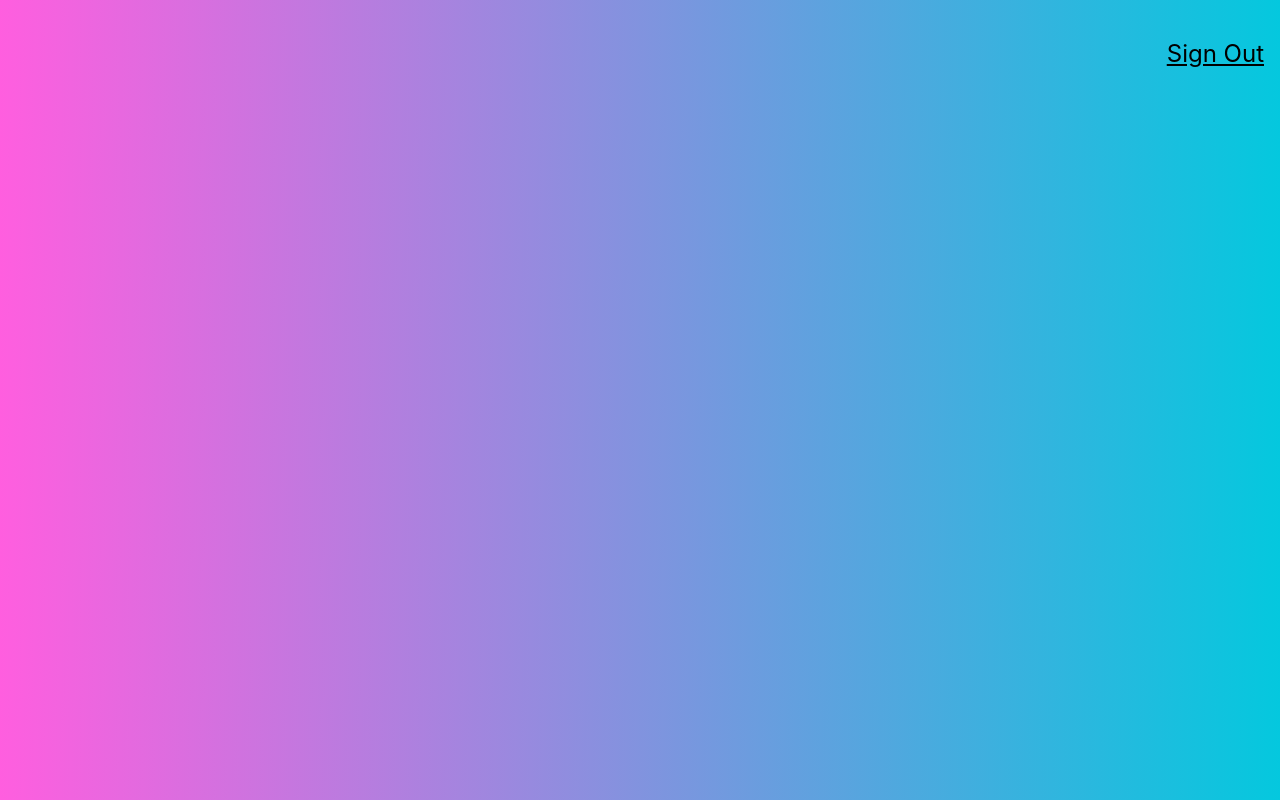
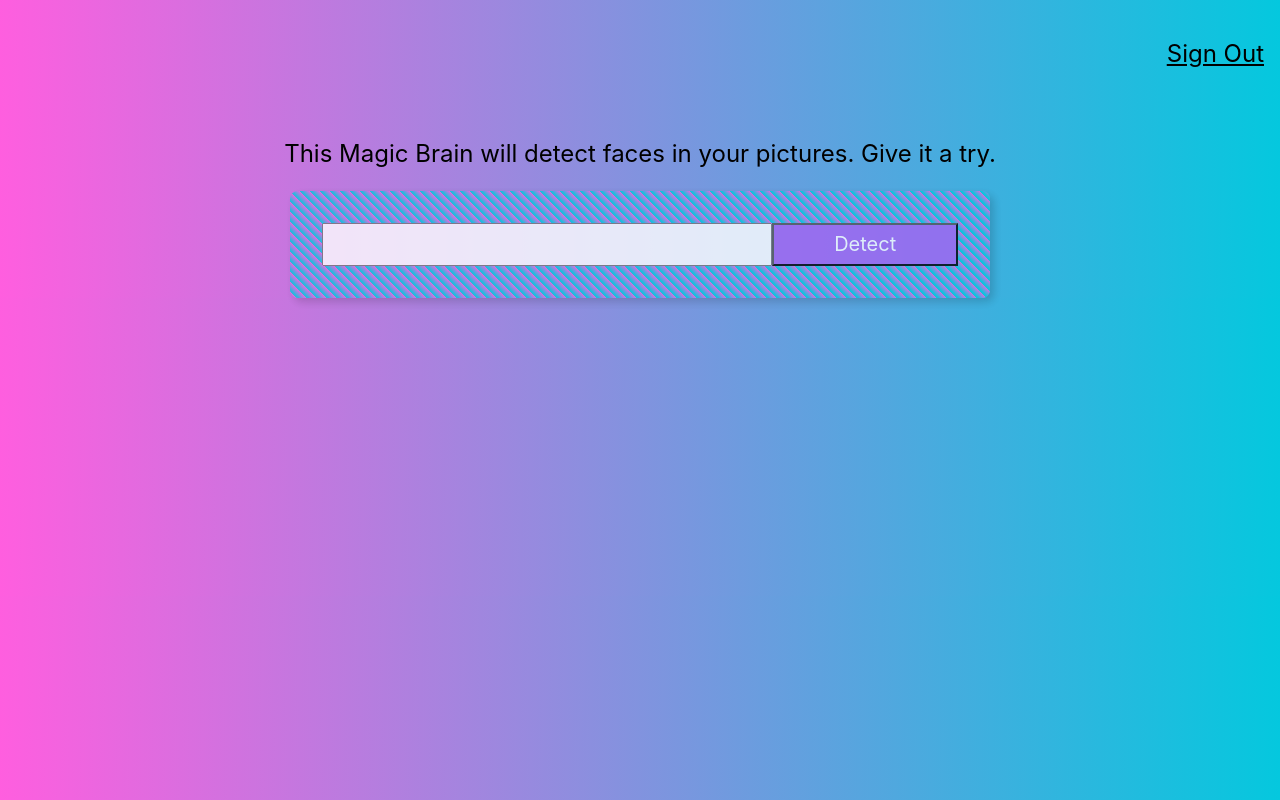
Before and after one commit to ren-la/smartbrain, a React (Create React App) app: page / in a window 1280 px wide. Built offline with nearby package versions, Linux system fonts and the light colour scheme.

Commit message:
Add text, button and input text

```diff
--- a/src/App.css
+++ b/src/App.css
@@ -1,5 +1,10 @@
 .App {
   text-align: center;
+}
+
+.center {
+  display: flex;
+  justify-content: center;
 }
 
 .App-logo {
--- a/src/App.js
+++ b/src/App.js
@@ -1,6 +1,7 @@
 import React, { Component } from 'react';
 import Navigation from './components/Navigation/Navigation.js'
 import Logo from './components/Logo/Logo.js'
+import ImageLinkForm from './components/ImageLinkForm/ImageLinkForm.js';
 import './App.css';
 
 class App extends Component {
@@ -9,6 +10,7 @@ class App extends Component {
       <div className="App">
         <Navigation />
         <Logo />
+        <ImageLinkForm />
       </div>
     );
   }
--- /dev/null
+++ b/src/components/ImageLinkForm/ImageLinkForm.css
@@ -0,0 +1,6 @@
+.form {
+  width: 700px;
+  opacity: 0.8;
+  background-size: 10px 10px;
+  background-image: repeating-linear-gradient(45deg, #04C8DE 0, #04C8DE 1px, #04C8DE 0, #FF5EDF 50%);
+}
--- /dev/null
+++ b/src/components/ImageLinkForm/ImageLinkForm.js
@@ -0,0 +1,20 @@
+import React from 'react';
+import './ImageLinkForm.css';
+
+const ImageLinkForm = () => {
+  return (
+    <div>
+      <p className='f3'>
+        {'This Magic Brain will detect faces in your pictures. Give it a try.'}
+      </p>
+      <div className='center'>
+        <div className='form center pa4 br3 shadow-5'>
+          <input className='f4 pa2 w-70 center' type='tex' />
+          <button className='w-30 grow f4 link ph3 pv2 dib white bg-light-purple'>Detect</button>
+        </div>
+      </div>
+    </div>
+  );
+}
+
+export default ImageLinkForm;
--- a/src/index.css
+++ b/src/index.css
@@ -8,6 +8,10 @@ body {
   background: linear-gradient(89deg, #FF5EDF 0%, #04C8DE 100%);
 }
 
+button {
+  cursor: pointer;
+}
+
 code {
   font-family: source-code-pro, Menlo, Monaco, Consolas, 'Courier New',
     monospace;
```
